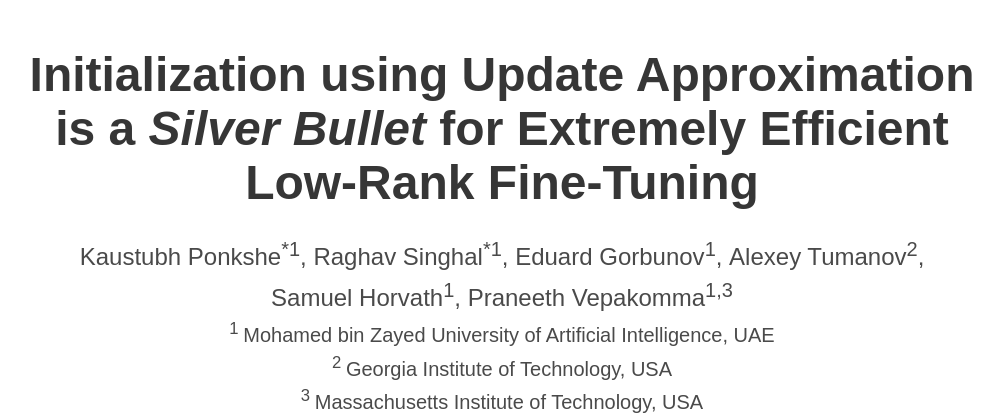
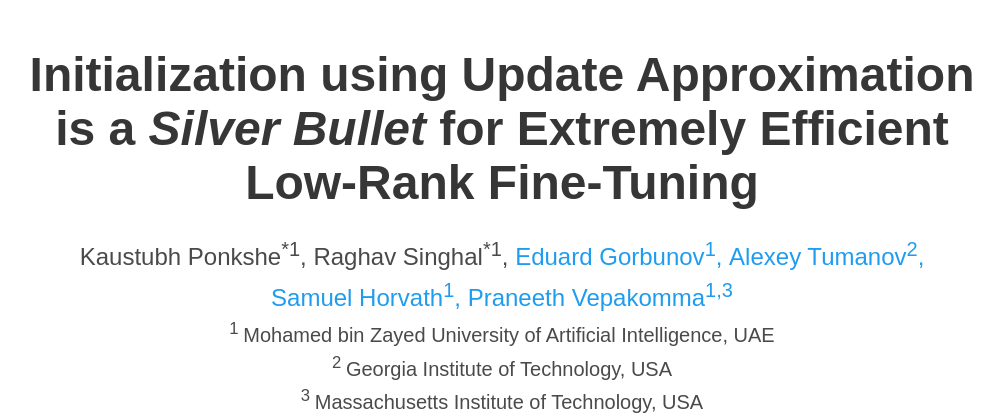
Before and after one commit to Rohit01-zoey/fed-sb-page, a plain HTML site: page index.html in a window 1280 px wide. Shown: the top 419 px of the page, without its empty margins (138-1141 px from the left). Drawn offline with nearby package versions, Linux system fonts and the light colour scheme; some icons are missing; a web font is replaced by a local one.

Commit message:
updated links

```diff
--- a/index.html
+++ b/index.html
@@ -56,22 +56,22 @@
             <div class="is-size-4 publication-authors">
               <!-- Paper authors -->
               <span class="author-block">
-                <span target="_blank">Kaustubh Ponkshe<sup>*</sup><sup>1</sup>,</span>
-                <span target="_blank">Raghav Singhal<sup>*</sup><sup>1</sup>,</span>
-            </span>
-              <span class="author-block">
-                  <span href="https://eduardgorbunov.github.io/" target="_blank">Eduard Gorbunov<sup>1</sup>,</span>
+                  <span>Kaustubh Ponkshe<sup>*</sup><sup>1</sup>,</span>
+                  <span>Raghav Singhal<sup>*</sup><sup>1</sup>,</span>
               </span>
               <span class="author-block">
-                  <span href="https://faculty.cc.gatech.edu/~atumanov/" target="_blank">Alexey Tumanov<sup>2</sup>,</span>
+                  <a href="https://eduardgorbunov.github.io/" target="_blank">Eduard Gorbunov<sup>1</sup>,</a>
               </span>
               <span class="author-block">
-                  <span href="https://sites.google.com/view/samuelhorvath" target="_blank">Samuel Horvath<sup>1</sup>,</span>
+                  <a href="https://faculty.cc.gatech.edu/~atumanov/" target="_blank">Alexey Tumanov<sup>2</sup>,</a>
               </span>
               <span class="author-block">
-                  <span href="https://praneeth.mit.edu/" target="_blank">Praneeth Vepakomma<sup>1,3</sup></span>
+                  <a href="https://sites.google.com/view/samuelhorvath" target="_blank">Samuel Horvath<sup>1</sup>,</a>
               </span>
-                </div>
+              <span class="author-block">
+                  <a href="https://praneeth.mit.edu/" target="_blank">Praneeth Vepakomma<sup>1,3</sup></a>
+              </span>
+          </div>
 
                   <div class="is-size-5 publication-authors">
                     <span class="author-block"><sup>1 </sup>Mohamed bin Zayed University of Artificial Intelligence, UAE</span>
```
